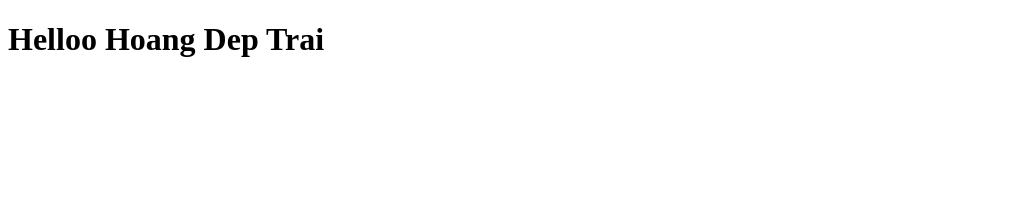
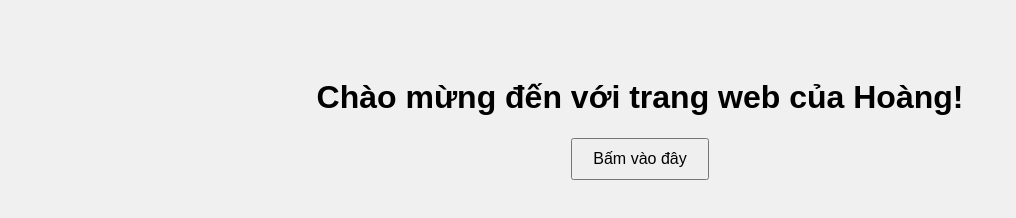
Before and after one commit to nguyenhoang250/MaNguonMo, a plain HTML site: page index.html in a window 1280 px wide. Shown: the whole page, without its empty margins (0-1016 px from the left). Drawn offline with Linux system fonts and the light colour scheme.

Commit message:
Lưu thay đổi trước khi pull

```diff
--- a/index.html
+++ b/index.html
@@ -1,11 +1,13 @@
 <!DOCTYPE html>
-<html lang="en">
+<html lang="vi">
 <head>
-    <meta charset="UTF-8">
-    <meta name="viewport" content="width=device-width, initial-scale=1.0">
-    <title>Document</title>
+  <meta charset="UTF-8">
+  <title>Trang của Hoàng</title>
+  <link rel="stylesheet" href="style.css">
 </head>
 <body>
-    <h1>Helloo Hoang Dep Trai</h1>
+  <h1>Chào mừng đến với trang web của Hoàng!</h1>
+  <button onclick="sayHello()">Bấm vào đây</button>
+  <script src="script.js"></script>
 </body>
 </html>
--- a/script.js
+++ b/script.js
@@ -0,0 +1,3 @@
+function sayHello() {
+  alert("Xin chào Hoàng! Chúc bạn một ngày tuyệt vời!");
+}
--- a/style.css
+++ b/style.css
@@ -0,0 +1,11 @@
+body {
+  font-family: Arial, sans-serif;
+  background-color: #f0f0f0;
+  text-align: center;
+  padding: 50px;
+}
+
+button {
+  padding: 10px 20px;
+  font-size: 16px;
+}
```
